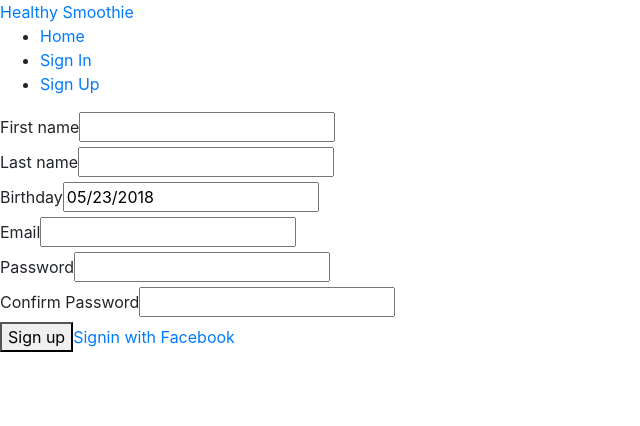
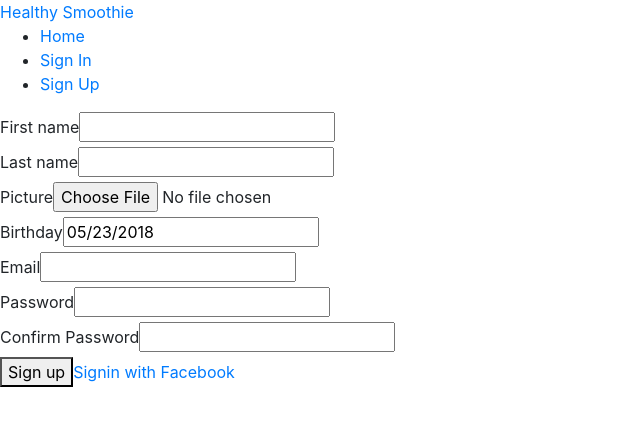
Before and after one commit to kheyro/smoothiz-client, a React app: page /signup in a window 1280 px wide. Shown: the top 426 px of the page, without its empty margins (0-640 px from the left). Built offline with nearby package versions, Linux system fonts and the light colour scheme.

Commit message:
[ADD] add picture input field

```diff
--- a/src/containers/auth/Signup.js
+++ b/src/containers/auth/Signup.js
@@ -15,6 +15,7 @@ class Signup extends Component {
       firstname: '',
       lastname: '',
       email: '',
+      picture: {},
       birthday: moment(),
       password: '',
       passwordConfirm: '',
@@ -30,27 +31,29 @@ class Signup extends Component {
     const form = validation.validate(modState);
     this.setState({ form });
     if (form.isValid) {
-      const { firstname, lastname, email, password } = this.state;
+      const { firstname, lastname, email, password, picture } = this.state;
       this.props.signupUser({
         firstname,
         lastname,
         birthday: this.state.birthday.format('YYYY-MM-DD'),
         email,
         password,
+        picture,
       });
     }
   };
 
   handleChange = e => {
+    e.preventDefault();
+    const { state } = this;
     if (Object.prototype.hasOwnProperty.call(e, '_isAMomentObject')) {
-      this.setState({
-        birthday: e,
-      });
+      state.birthday = e;
+    } else if (e.target.name === 'picture') {
+      [state.picture] = e.target.files;
     } else {
-      this.setState({
-        [e.target.name]: e.target.value,
-      });
+      state[e.target.name] = e.target.value;
     }
+    this.setState(state);
   };
 
   renderAlert() {
@@ -92,6 +95,17 @@ class Signup extends Component {
               value={this.state.lastname}
             />
             <FVDisplayError field={this.state.form.lastname} />
+          </div>
+          <div className="form-group">
+            <label htmlFor="picture">Picture</label>
+            <input
+              className="form-control"
+              id="picture"
+              name="picture"
+              onChange={this.handleChange}
+              type="file"
+            />
+            <FVDisplayError field={this.state.form.passwordConfirm} />
           </div>
           <div className="form-group">
             <label htmlFor="birthday">Birthday</label>
```
